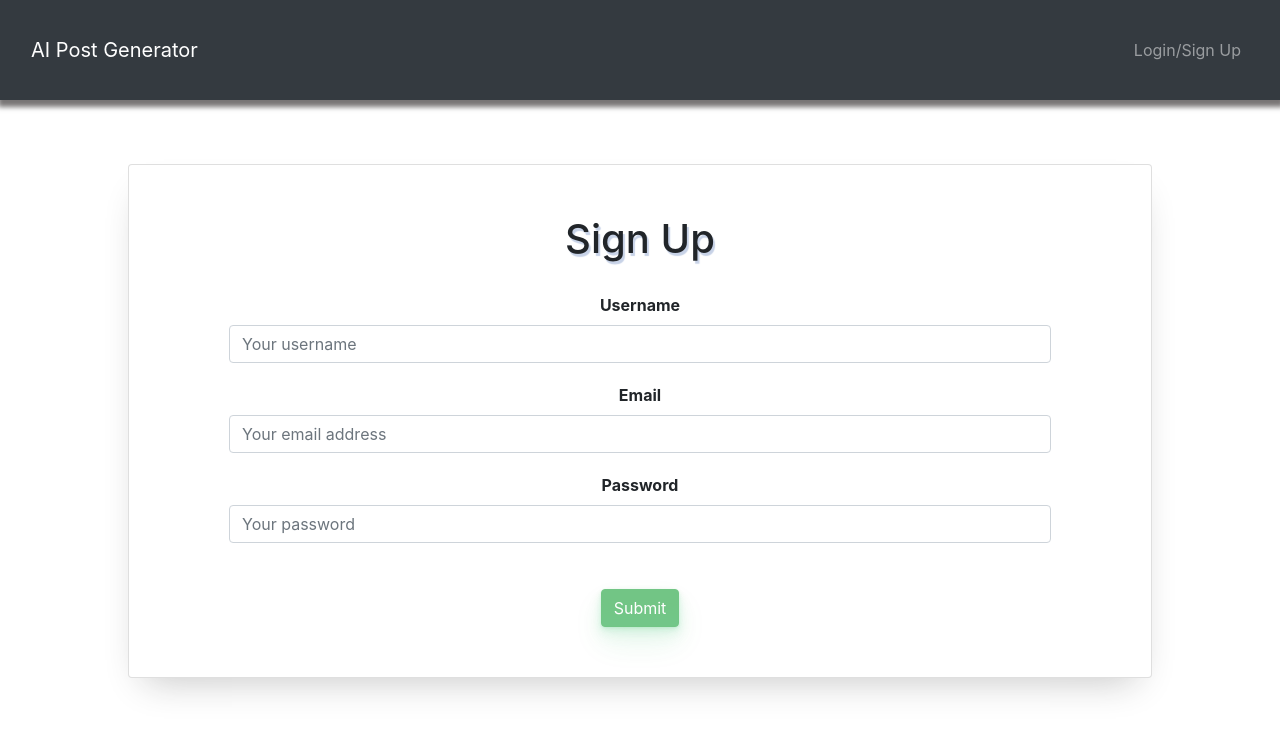
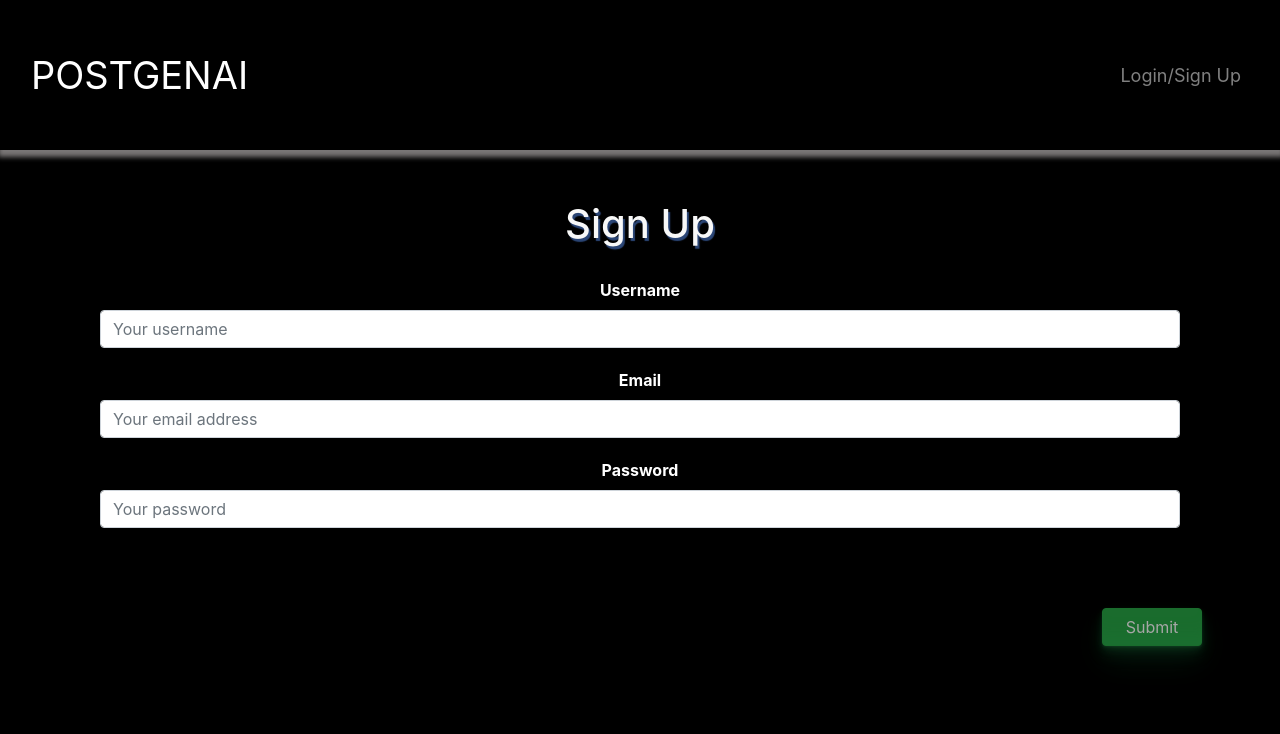
Before and after one commit to CoderCoding00/custom_ads_ai, a React (Create React App) app in the folder client/: page /signup in a window 1280 px wide. Shown: the top 734 px of the page. Built offline with nearby package versions, Linux system fonts and the light colour scheme.

Commit message:
fix css style

```diff
--- a/client/src/App.css
+++ b/client/src/App.css
@@ -1,7 +1,13 @@
+*{
+  background-color: black;
 
+}
 
 .App {
   text-align: center;
+  background-color: black;
+
+
 }
 
 .App-logo {
@@ -41,6 +47,21 @@
 
 body{
   background-color: black;
+
+}
+
+.image{
+  background-image: url(https://images.igrad.com/financial-wellness-blog/how-to-use-social-media-to-teach-personal-finance.webp);
+  background-position: left center;
+background-size: contain;;
+height: 300px;
+background-repeat: no-repeat;
+width: 40%;
+margin-left: 30%;
+}
+
+.home-button{
+  margin-bottom: 100px;
 }
 
 .back-home{
@@ -61,12 +82,10 @@ body{
 
 .navbar {
   background-color: rgb(0, 0, 0);
-  height: 100px;
+  height: 150px;
   box-shadow: 1px 4px 5px 3px rgb(120, 117, 117);
 
 }
-
-
 
 .choice{
   color: white;
@@ -74,11 +93,11 @@ body{
 }
 
 .logo{
-  font-size: 40px;
+  font-size: 38px;
 }
 
 .card-login, .card-signup{
-  margin-top: 5%;
+  margin-top: 10%;
   margin-right: 10%;
   margin-left: 10%;
   /* box-shadow: 3px 4px 3px rgb(122, 117, 117); */
@@ -88,14 +107,22 @@ body{
   text-align: center;
 }
 
+.auth-button{
+margin-bottom: 30px;
+}
+
 .in{
   margin-bottom: 30px;
-  text-shadow: 2px 3px 1px rgb(199, 210, 231);
+  text-shadow: 2px 3px 1px rgb(43, 70, 119);
+  color: rgb(248, 248, 248);
+  text-align: center;
 
 }
 
 .label-bold{
   font-weight: bold;
+  color: white;
+  text-align: center;
 }
 
 
@@ -143,7 +170,15 @@ body{
   box-shadow: rgba(44,187,99,.35) 0 -25px 18px -14px inset,rgba(44,187,99,.25) 0 1px 2px,rgba(44,187,99,.25) 0 2px 4px,rgba(44,187,99,.25) 0 4px 8px,rgba(44,187,99,.25) 0 8px 16px,rgba(44,187,99,.25) 0 16px 32px;
   transform: scale(1.2) rotate(-2deg);
   /* CHANGE THE COLOR WHEN HOVERED OVER */
-  background-color: blue;
+  background-color: rgb(130, 130, 192);
+}
+
+.descrip{
+  color: white;
+}
+
+.home-head{
+  font-size: 18px;
 }
 
 .home-title{
@@ -153,6 +188,23 @@ body{
 
 .sub-title{
   color: white;
+}
+
+.sub-title-des{
+  color: white;
+  margin-top: 15px;
+  font-size: 15px;
+}
+
+.card-home{
+  margin-top: 50px;
+  border-radius: 50px;
+
+}
+
+.card-box{
+  box-shadow: rgba(255, 255, 255, 0.25) 0px 30px 60px -12px, rgba(154, 150, 150, 0.3) 0px 18px 36px -18px;
+
 }
 
 .input-post{
@@ -207,3 +259,16 @@ font-size: 18px;
 .input-auth{
   border-radius: 10px;
 }
+
+.generate-post{
+  margin-top: 50px;
+  box-shadow: rgba(255, 255, 255, 0.25) 0px 30px 60px -12px, rgba(154, 150, 150, 0.3) 0px 18px 36px -18px;
+border-radius: 30px white;
+margin-bottom: 100px;
+}
+
+.auth-button {
+  width: 100px;
+  position: relative;
+  left: 40%;
+}
--- a/client/src/components/Display.js
+++ b/client/src/components/Display.js
@@ -19,18 +19,26 @@ class Display extends Component {
                 <Button variant="primary">Go somewhere</Button>
             </Card.Body>
             </Card> */}
-        <Card>
-          <Card.Header>{header}</Card.Header>
-          <Card.Body>
-            <Card.Title>{title}</Card.Title>
-            <Card.Text>{text}</Card.Text>
+        {/* <Card className='card-box'> */}
+          {/* <Card.Header className='home-head'>{header}</Card.Header> */}
+          {/* <Card.Body> */}
+            {/* <Card.Title className='descrip'>{title}</Card.Title> */}
+            {/* <Card.Text className='descrip'>{text}</Card.Text>
             <Nav.Link href={theLink}>
-              <Button variant="primary" size="lg">
+              <Button className='button-33' size="lg" variant='success'>
                 Get Started
               </Button>
             </Nav.Link>
           </Card.Body>
+        </Card> */}
+        <Card className='image'
+        >
         </Card>
+        <a href='/product-description'><Button className='button-33 home-button' size="lg" variant='success'>
+                Get Started
+              </Button>
+              </a>
+
       </div>
     );
   }
--- a/client/src/components/Home.js
+++ b/client/src/components/Home.js
@@ -1,18 +1,18 @@
 import React from "react";
 import { Component } from "react";
 import Display from "./Display";
-import { Container, Row, Col } from "react-bootstrap";
+import { Container, Row, Col, Card, Button } from "react-bootstrap";
 
 class Home extends Component {
   render() {
     return (
       <div>
         <Container>
-          <h1>Online Post Generator using OpenAI</h1>
-          <p>Start by picking any of the use cases to get started</p>
-          <Row>
-            <Col>
-              <Display
+          <h1 className='home-title'>Social Media Post Generator </h1>
+          <p className='sub-title'>Follow the steps below to generate a social media post!</p>
+          <Row className='card-home'>
+            <Col >
+              <Display className='card-box'
                 header="Product Description"
                 title="Generate Product Descriptions"
                 text="Generate a product description for product"
--- a/client/src/components/LoginForm.js
+++ b/client/src/components/LoginForm.js
@@ -54,7 +54,7 @@ const LoginForm = () => {
 
   return (
     <>
-      <Card className="card-login">
+      {/* <Card className='card-login'> */}
         <Form
           noValidate
           validated={validated}
@@ -119,8 +119,10 @@ const LoginForm = () => {
             </Link>
           </p> */}
 
-          <Button
-            className="button-33"
+
+        </Form>
+        <Button
+            className="button-33 auth-button text-center"
             role="button"
             disabled={!(userFormData.email && userFormData.password)}
             type="submit"
@@ -128,8 +130,7 @@ const LoginForm = () => {
           >
             Submit
           </Button>
-        </Form>
-      </Card>
+      {/* </Card> */}
     </>
   );
 };
--- a/client/src/components/Navbar.js
+++ b/client/src/components/Navbar.js
@@ -11,11 +11,11 @@ const NavTab = () => {
 
   return (
     <>
-      <Navbar bg="dark" variant="dark" expand="lg">
+      <Navbar variant="dark" expand="lg" className='navbar'>
         <Container fluid>
           {/* Set this link to the LandingPage.js */}
           <Navbar.Brand as={Link} to="/">
-            <span className="logo-text">AI Post Generator</span>
+            <span className="logo-text logo">POSTGENAI</span>
           </Navbar.Brand>
 
           <Navbar.Toggle aria-controls="navbar" />
@@ -23,7 +23,7 @@ const NavTab = () => {
             <Nav className="ml-auto">
               {Auth.loggedIn() ? (
                 <>
-                  <Nav.Link as={Link} to="/">
+                  <Nav.Link as={Link} to="/" className='choice'>
                     Generate Posts
                   </Nav.Link>
                   {/* **** SAVED POSTS NOT WORKING AS OF NOW */}
@@ -31,10 +31,10 @@ const NavTab = () => {
                     Saved Posts
                   </Nav.Link> */}
                   <Nav.Link as={Link} to="/"></Nav.Link>
-                  <Nav.Link onClick={Auth.logout}>Logout</Nav.Link>
+                  <Nav.Link onClick={Auth.logout} className='choice'>Logout</Nav.Link>
                 </>
               ) : (
-                <Nav.Link onClick={() => setShowModal(true)}>
+                <Nav.Link onClick={() => setShowModal(true)} className='choice'>
                   Login/Sign Up
                 </Nav.Link>
               )}
@@ -54,11 +54,11 @@ const NavTab = () => {
           <Modal.Header closeButton>
             <Modal.Title id="signup-modal">
               <Nav variant="pills">
-                <Nav.Item>
-                  <Nav.Link eventKey="login">Login</Nav.Link>
+                <Nav.Item >
+                  <Nav.Link eventKey="login" className='pop'>Login</Nav.Link>
                 </Nav.Item>
                 <Nav.Item>
-                  <Nav.Link eventKey="signup">Sign Up</Nav.Link>
+                  <Nav.Link eventKey="signup" className='pop'>Sign Up</Nav.Link>
                 </Nav.Item>
               </Nav>
             </Modal.Title>
--- a/client/src/components/ProductDescription.js
+++ b/client/src/components/ProductDescription.js
@@ -95,35 +95,35 @@ class ProductDescription extends Component {
     return (
       <div>
         <Container>
-          <h1> Generate A Unique Social Media Ad </h1>
           <br />
-          <h5> Enter the name of the product and we'll do the rest. </h5>
-          <h5>
+          <h1 className='home-title'> Enter the name of the product and we'll do the rest. </h1>
+          <h5 className='sub-title-des'>
             Be as descriptive as you want to such adding your tageted audience.
           </h5>
           <br />
           <br />
           <Form onSubmit={this.onFormSubmit}>
             <Form.Group classname="mb-3" controlId="formBasicEmail">
-              <Form.Label>
+              <Form.Label className='sub-title'>
                 Please enter the name of the product and any other relevant
                 information. Click Generate Response and the AI will generate a
                 response.
               </Form.Label>
               {/***** 'name' "productName" is the key in the formDataObj */}
-              <Form.Control
+              <Form.Control className='generate-input input-post'
                 type="text"
                 name="productName"
                 placeholder="Enter Product Name"
               />
             </Form.Group>
 
-            <Button variant="primary" size="md" type="submit">
+            <Button variant="success" className='
+            button-33' size="md" type="submit">
               Generate Response
             </Button>
           </Form>
 
-          <Card>
+          <Card className='generate-post'>
             {/* <Card.Header>Ad</Card.Header> */}
             <Card.Body>
               <Card.Title>
@@ -133,7 +133,7 @@ class ProductDescription extends Component {
                 <h4>{this.state.response}</h4>
               </Card.Text>
               {/* BUTTON TO SAVE THE POST (NOT WORKING AS OF NOW) */}
-              <Button className="btn-block btn-info">Save Post</Button>
+              <Button className="button" variant='info'>Save Post 💾</Button>
             </Card.Body>
           </Card>
         </Container>
--- a/client/src/components/SignupForm.js
+++ b/client/src/components/SignupForm.js
@@ -51,7 +51,7 @@ const SignUp = () => {
 
   return (
     <>
-      <Card className="card-login">
+      {/* <Card className="card-login"> */}
         <Form
           noValidate
           validated={validated}
@@ -128,8 +128,11 @@ const SignUp = () => {
             Already have an account? <Link to="/login">Log in</Link>
           </p> */}
 
-          <Button
-            className="button-33"
+
+        </Form>
+
+        <Button
+            className="button-33 auth-button"
             role="button"
             disabled={
               !(
@@ -143,8 +146,7 @@ const SignUp = () => {
           >
             Submit
           </Button>
-        </Form>
-      </Card>
+      {/* </Card> */}
     </>
   );
 };
```
Also changed, not shown: client/src/App.js (line endings or trailing spaces), client/src/img/background-3.webp (added).
